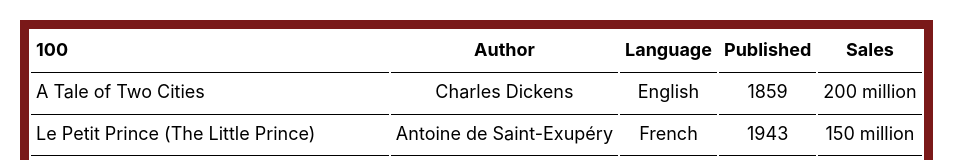
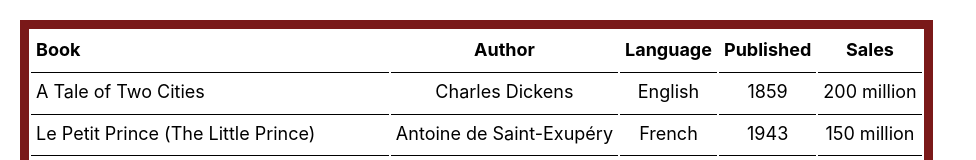
Before and after one commit to AlexsandrKotobus/table, a React (Create React App) app: page / in a window 1280 px wide. Shown: the top 160 px of the page, without its empty margins (0-976 px from the left). Built offline with nearby package versions, Linux system fonts and the light colour scheme.

Commit message:
sprt  (by class)

```diff
--- a/src/index.js
+++ b/src/index.js
@@ -5,17 +5,39 @@ import './index.css';
 import './App.css';
 import './table.css';
 import PropTypes from 'prop-types';
+// import BootstrapTable from 'react-bootstrap-table-next';
+
+
+
+
+// function clone(o){
+//   return JSON.parse(JSON.stringify(o));
+// }
+// function sort(e){
+//   const column = e.target.cellIndex;
+//   const data = clone(this.state.data);
+//   data.sort((a, b) => {
+//     if (a[column] === b[column]) {
+//       return 0;
+//     }
+//     return a[column] > b[column] ? 1 : -1;
+//     });
+//     this.setState({
+//       data,
+//     });
+
+// }
 
 const Excel = function (props) {
-  console.log(props);
-  //const headers =[];
-  // for (const title of  props.headers){
-  //   headers.push(<th>{title}</th>)
-  // }
+
+ function sort(e){
+    console.log('sort')
+  }
+
   return (
     <div className="App">
       <table>
-        <thead>
+        <thead onClick={()=> say(props)}>
           <tr>{props.headers.map((title, ind) =>{
            // console.log(title, ind);
             return <th key={ind}>{title}</th>;
@@ -37,16 +59,22 @@ const Excel = function (props) {
 
     </div>
   );
+  function say(){
+    console.log(props);
+  }
 }
 
 
 
 Excel.propTypes = {
-  headers: PropTypes.arrayOf(PropTypes.string),
+  headers: PropTypes.arrayOf(PropTypes.number),
+
   initialData: PropTypes.arrayOf(PropTypes.arrayOf(PropTypes.string))
 };
 
-const headers = [100, 'Author', 'Language', 'Published',  'Sales'];
+
+
+const headers = ['Book', 'Author', 'Language', 'Published',  'Sales'];
 const data = [
   [
     'A Tale of Two Cities',
```
